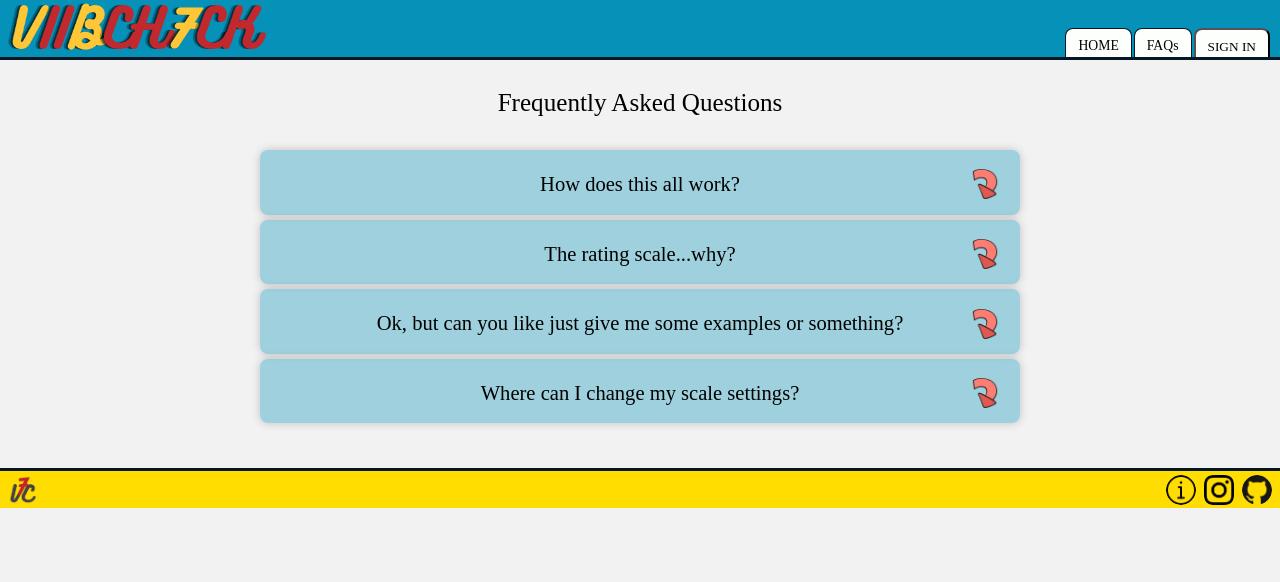
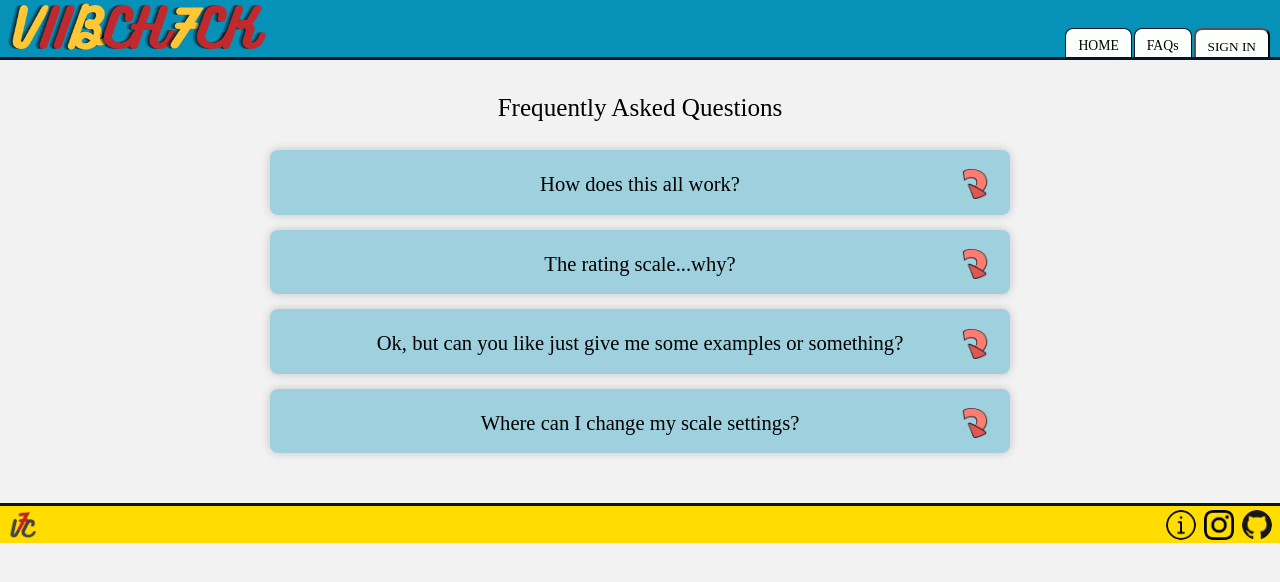
Before and after one commit to colefiscus/vibecheck, a React (Create React App) app: page /faqs in a window 1280 px wide. Shown: the top 582 px of the page. Built offline with nearby package versions, Linux system fonts and the light colour scheme; a web font is replaced by a local one.

Commit message:
Adjust positioning and margins for FAQ page

```diff
--- a/src/Components/FAQs/FAQ.js
+++ b/src/Components/FAQs/FAQ.js
@@ -28,7 +28,7 @@ const FAQ = ({ faq, index, toggleFAQ }) => {
 
 const FAQWrapper = styled.div`
   padding: 20px;
-  margin: 5px;
+  margin: 15px;
   border-radius: 8px;
   box-shadow: 0px 0px 10px rgba(0, 0, 0, 0.2);
   text-align: center;
--- a/src/Views/Faqs.js
+++ b/src/Views/Faqs.js
@@ -55,13 +55,13 @@ const MainWrapper = styled.main`
   flex-direction: column;
   justify-content: center;
   align-items: center;
-  padding: 30px;
+  padding: 35px;
 `;
 
 const Title = styled.h1`
   font-family: 'Biryani';
   font-size: ${22/14}rem;
-  margin-bottom: 20px;
+  margin-bottom: 15px;
 `;
 
 const FAQSWrapper = styled.div`
```
